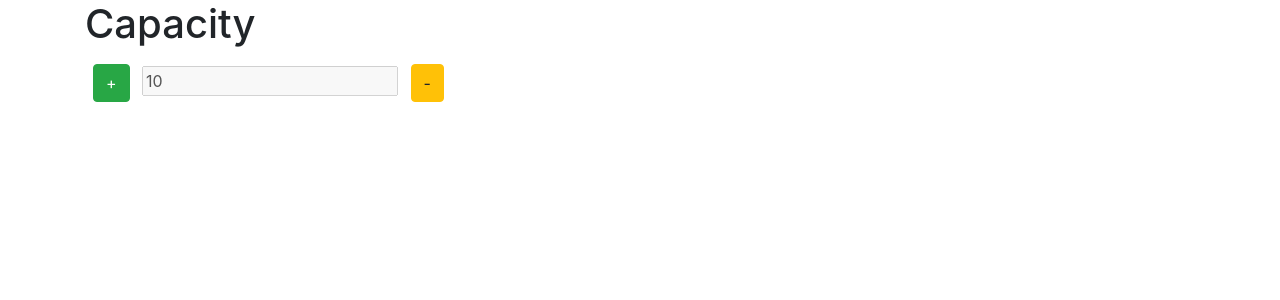
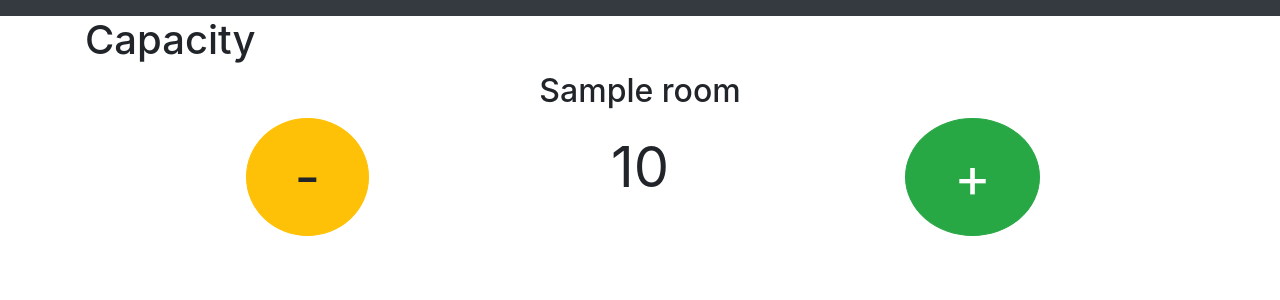
Before and after one commit to sonetteira/capacity, a Django app: page /count/1 in a window 1280 px wide. Shown: the top 300 px of the page. Run offline with Django 3.2, Linux system fonts and the light colour scheme; tables that the repository leaves empty hold one stand-in row (values such as "Sample post"); some libraries are stand-ins or nearby versions.

Commit message:
count prettier

```diff
--- a/count/models.py
+++ b/count/models.py
@@ -14,7 +14,7 @@ class Room(models.Model):
     name = models.CharField(max_length=255, unique=True, verbose_name="Name")
     org = models.ForeignKey('Org', models.DO_NOTHING, verbose_name="Organization")
     max_capacity = models.IntegerField(verbose_name="Maximum Capacity")
-    current_capacity = models.IntegerField(blank=True, null=True, verbose_name="Current Capacity")
+    current_capacity = models.IntegerField(verbose_name="Current Capacity", default=0)
 
     class Meta:
         managed = True
--- a/count/templates/control_base.html
+++ b/count/templates/control_base.html
@@ -13,6 +13,8 @@
     <script src="https://code.jquery.com/jquery-3.5.1.min.js" integrity="sha256-9/aliU8dGd2tb6OSsuzixeV4y/faTqgFtohetphbbj0=" crossorigin="anonymous"></script>
     <style>
     .invisible {display: none;}
+    .center {text-align: center;}
+    .text-large {font-size: 350%;}
     </style>
     <title>{{ title }}</title>
   </head>
--- a/count/templates/count.html
+++ b/count/templates/count.html
@@ -1,13 +1,20 @@
-{% extends 'base.html' %}
+{% extends 'control_base.html' %}
 <body>
     {% block content %}
     <div id="current-data-container">
-        <form method="POST" id="form">
-            {% csrf_token %}
-            <input name="plus" type="submit" value="+" class="save btn btn-success m-2" />
-            <input name="current" type="number" value="{{ current }}" disabled />
-            <input name="minus" type="submit" value="-" class="btn btn-warning m-2" />
-        </form>
+        <div class=" h-100 d-flex justify-content-center align-items-center">
+            <h2>{{ name }}</h2>
+        </div>
+        <div class=" h-100 d-flex justify-content-center align-items-center"></div>
+            <form method="POST" id="form">
+                <div class="row">
+                    {% csrf_token %}
+                    <div class="col-sm-5 center"><input name="minus" type="submit" value="-" class="btn btn-warning py-3 px-5 btn-lg text-large rounded-circle" /></div>
+                    <div class="col-sm-2 center"><input name="current" class="form-control-plaintext center text-large" type="text" value="{{ current }}" readonly /></div>
+                    <div class="col-sm-5 center"><input name="plus" type="submit" value="+" class="btn btn-success py-3 px-5 btn-lg text-large rounded-circle" /></div>
+                </div>
+            </form>
+        </div>
     </div>
     {% endblock %}
   </body>
--- a/count/views.py
+++ b/count/views.py
@@ -68,6 +68,11 @@ def count(request, r):
     title = 'Capacity'
     current = Room.objects.get(id=r)
     template = loader.get_template('count.html')
+    def dispatch(self, request, *args, **kwargs):
+        #check if user has access to this space
+        user = User.objects.get(uname=request['user'])
+        if not user.admin and kwargs['r'] not in user.rooms:
+            return HttpResponseRedirect(reverse('home'))
     if request.method=='POST':
         if 'plus' in request.POST:
             current.current_capacity += 1
@@ -77,6 +82,7 @@ def count(request, r):
             current.save()
     context = {
         'title': title,
+        'name': current.name,
         'current': current.current_capacity,
     }
     return HttpResponse(template.render(context, request))
@@ -111,8 +117,6 @@ class AddRoom(CreateView):
         return {'org': self.org}
     def dispatch(self, request, *args, **kwargs):
         if 'user' in request.session and request.session['admin'] == 1:
-            '''self.user = request.session['user']
-            self.admin = request.session['admin']'''
             self.org = kwargs['org']
             return super().dispatch(request, *args, **kwargs)
         else:
```
